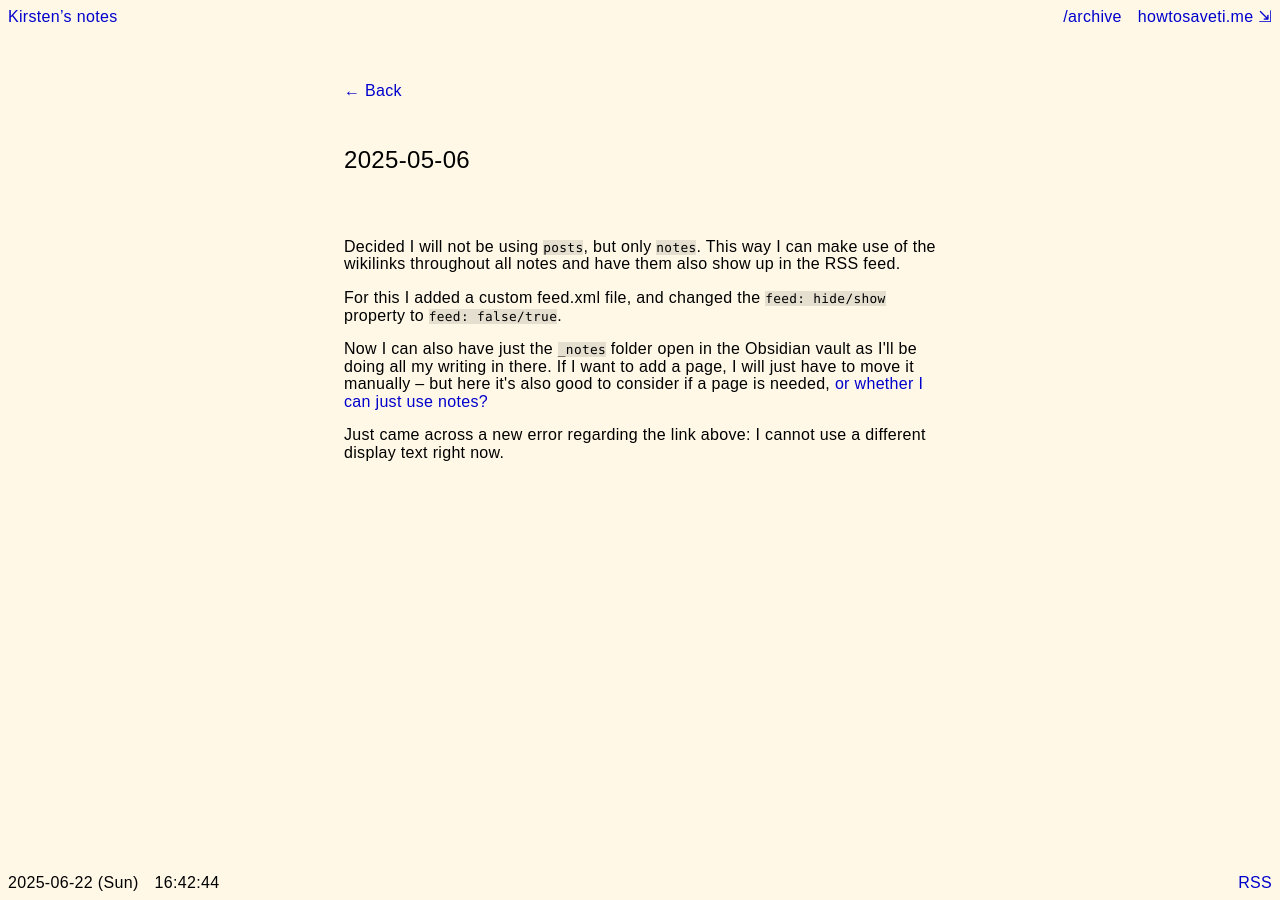
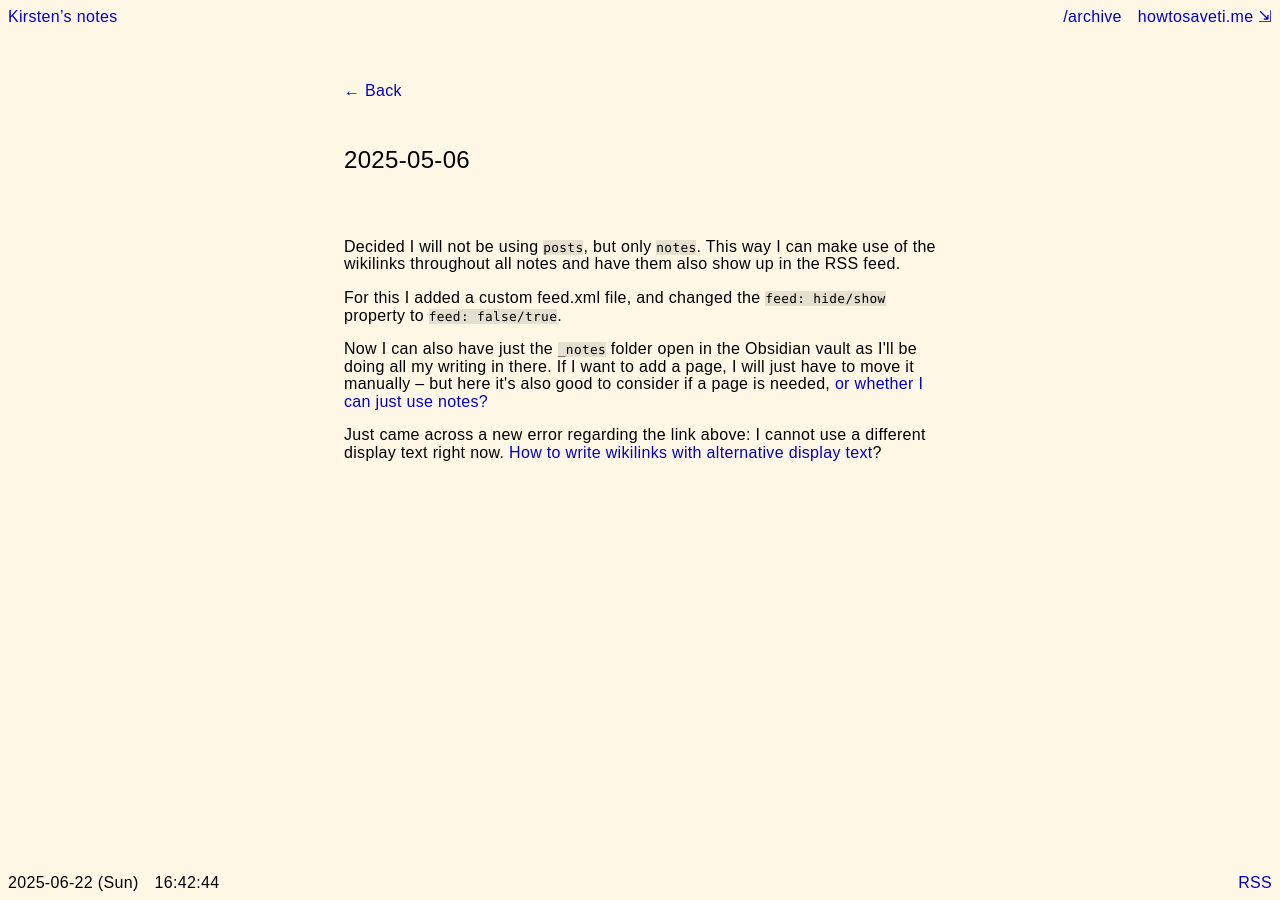
Before and after one commit to kirstenspruit/notes, a Jekyll site: the page built from _notes/Public/2025-05-06.md, in a window 1280 px wide. Built offline with Jekyll 4.4.1, drawn with Linux system fonts in a browser that asks for light colours.

Commit message:
vault backup: 2025-06-22 16:42:40

```diff
--- a/_layouts/Post.html
+++ b/_layouts/Post.html
@@ -48,7 +48,6 @@
     <!-- <link href="{{ site.baseurl }}/assets/css/Util.css" rel="stylesheet" media="all" class="default" /> -->
     <link href="{{ site.baseurl }}/assets/css/01_normalize.css" rel="stylesheet" media="all" class="default" />
     <!-- <link href="{{ site.baseurl }}/assets/css/02_reset.css" rel="stylesheet" media="all" class="default" /> -->
-    <!-- <link href="{{ site.baseurl }}/assets/css/flexoki.css" rel="stylesheet" media="all" class="default" /> -->
     <link href="{{ site.baseurl }}/assets/css/kstyle.css" rel="stylesheet" media="all" class="default" />
     <link href="{{ site.baseurl }}/assets/css/clock.css" rel="stylesheet" media="all" class="default" />
     <!-- <link href="{{ site.baseurl }}/assets/css/vendor/Katex.css" rel="stylesheet" media="all" class="default" /> -->
--- a/_notes/Public/2025-05-06.md
+++ b/_notes/Public/2025-05-06.md
@@ -12,4 +12,4 @@ For this I added a custom feed.xml file, and changed the `feed: hide/show` prope
 
 Now I can also have just the `_notes` folder open in the Obsidian vault as I'll be doing all my writing in there. If I want to add a page, I will just have to move it manually – but here it's also good to consider if a page is needed, [or whether I can just use notes?](/only-notes)
 
-Just came across a new error regarding the link above: I cannot use a different display text right now.
+Just came across a new error regarding the link above: I cannot use a different display text right now. [[How to write wikilinks with alternative display text]]?
```
Also changed, not shown: 1 other file.
